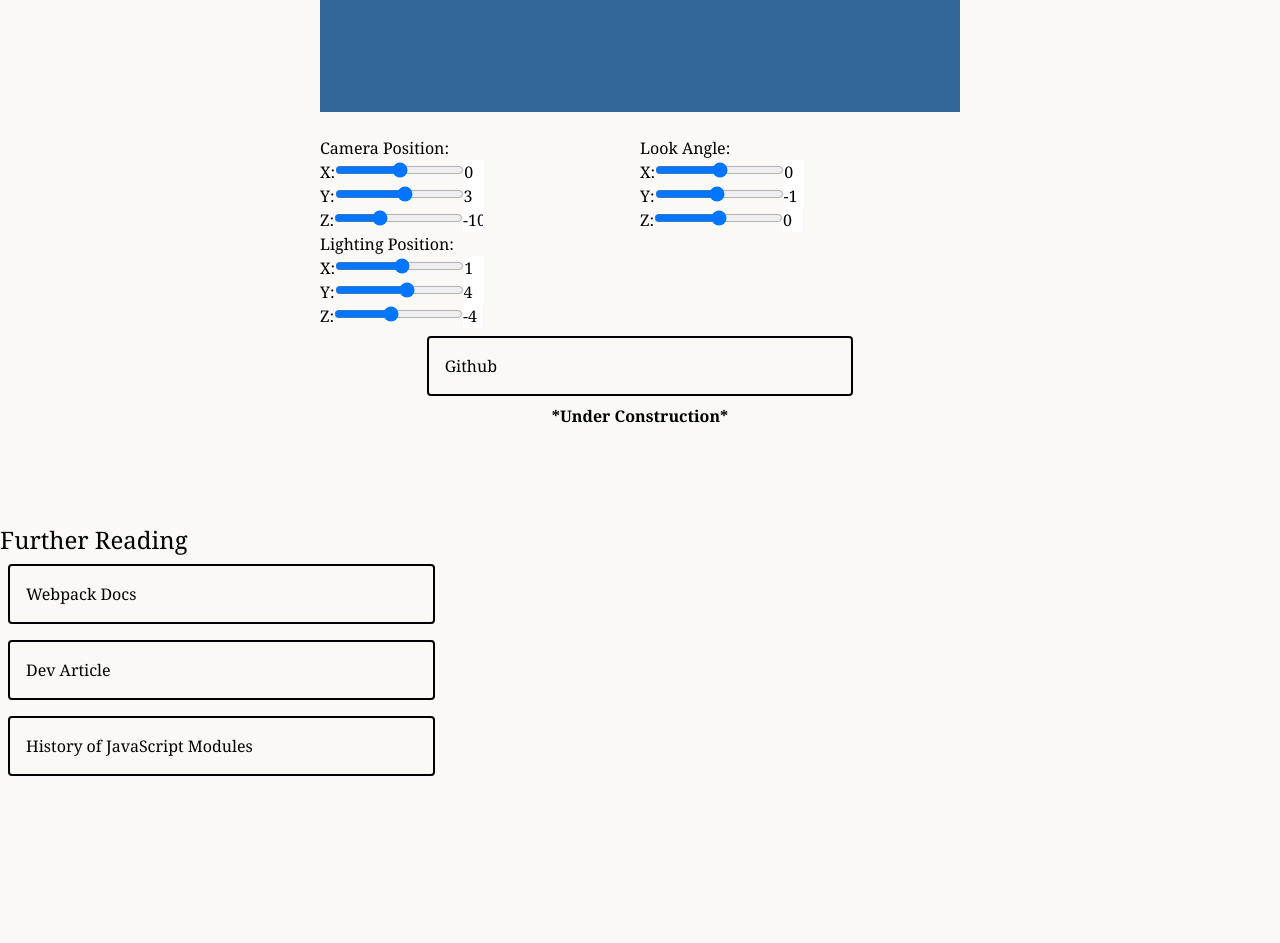
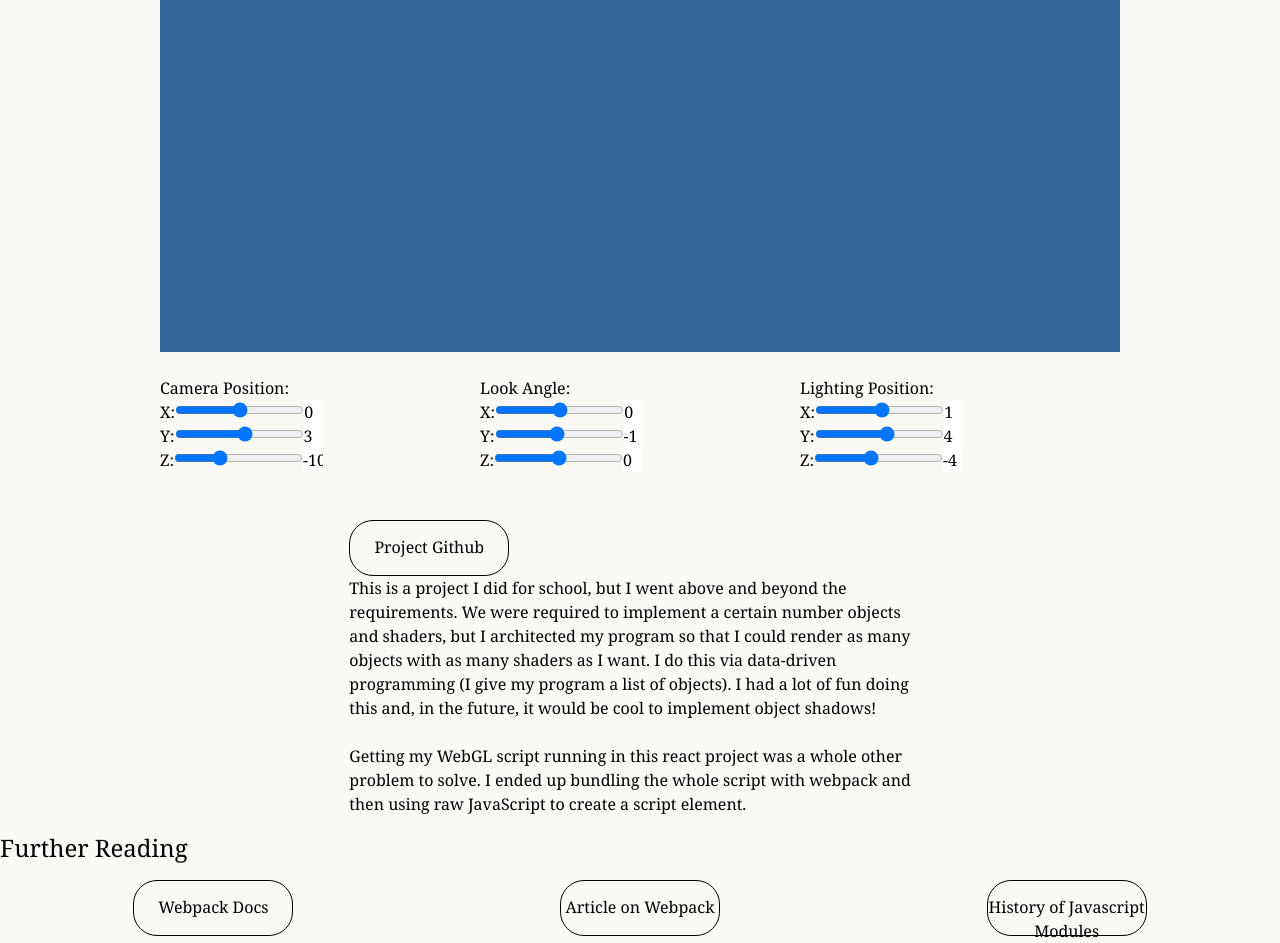
Before and after one commit to jacob-armiger/react-portfolio-site, a Next.js app: page /project/rendering-engine in a window 1280 px wide. Shown: the part 460-1403 px from the top of the page. Before the commit the page ends 1244 px from the top, so only its background shows below. Built offline with nearby package versions, Linux system fonts and the light colour scheme; no server answers.

Commit message:
Update stying and add content

```diff
--- a/src/pages/project/rendering-engine.js
+++ b/src/pages/project/rendering-engine.js
@@ -1,5 +1,6 @@
 import { useEffect, useState } from "react";
 import { useRouter } from "next/router";
+import Button from "@/components/Button";
 
 export default function Project() {
     let router = useRouter();
@@ -31,13 +32,17 @@ export default function Project() {
     return (
         <>
             <h1 className="my-4 text-center font-bold">{project?.name}</h1>
+            <p className="text-center font-bold">
+                *Warning*: this page may not work on your mobile device
+            </p>
+
             {/* CANVAS AND SLIDERS */}
-            <div className="flex flex-col items-center">
-                {loaded ? "Script loaded" : "script not loaded"}
+            <div className="m-auto flex flex-col lg:w-9/12">
+                {/* {loaded ? "Script loaded" : "script not loaded"} */}
                 <canvas id="glCanvas" width="640" height="480"></canvas>
                 <br />
-                <div className="w-1/2">
-                    <div className="float-left w-1/2">
+                <div className="mb-8 sm:flex sm:flex-row">
+                    <div className="float-left w-1/2 ">
                         <p>Camera Position:</p>
                         <div>
                             <label htmlFor="camX">X:</label>
@@ -202,42 +207,46 @@ export default function Project() {
                 </div>
             </div>
             {/* PROJECT LINKS */}
-            <div className="flex flex-row justify-center">
-                <a
-                    className="rich-link"
-                    target="_blank"
-                    href="https://github.com/jacob-armiger/rendering-engine"
-                >
-                    Github
-                </a>
+            <div className="mx-1 my-4 flex max-w-prose flex-col items-center sm:mx-auto sm:items-start">
+                <div className="flex w-min flex-row space-x-4">
+                    <Button
+                        url="https://github.com/jacob-armiger/rendering-engine"
+                        title="Project Github"
+                    />
+                </div>
+                <p>
+                    This is a project I did for school, but I went above and
+                    beyond the requirements. We were required to implement a
+                    certain number objects and shaders, but I architected my
+                    program so that I could render as many objects with as many
+                    shaders as I want. I do this via data-driven programming (I
+                    give my program a list of objects). I had a lot of fun doing
+                    this and, in the future, it would be cool to implement
+                    object shadows!
+                    <br />
+                    <br />
+                    Getting my WebGL script running in this react project was a
+                    whole other problem to solve. I ended up bundling the whole
+                    script with webpack and then using raw JavaScript to create
+                    a script element.
+                </p>
             </div>
 
-            <p className="text-center font-bold">*Under Construction*</p>
-
             {/* FURTHER READING */}
-            <div className="mt-24 flex flex-col">
-                <h1>Further Reading</h1>
-                <a
-                    className="rich-link"
-                    target="_blank"
-                    href="https://webpack.js.org/guides/getting-started/"
-                >
-                    Webpack Docs
-                </a>
-                <a
-                    className="rich-link"
-                    target="_blank"
-                    href="https://dev.to/antonmelnyk/how-to-configure-webpack-from-scratch-for-a-basic-website-46a5#:~:text=As%20you%20may%20know%2C%20configuring,which%20is%20a%20good%20thing."
-                >
-                    Dev Article
-                </a>
-                <a
-                    className="rich-link"
-                    target="_blank"
-                    href="https://medium.com/the-node-js-collection/modern-javascript-explained-for-dinosaurs-f695e9747b70"
-                >
-                    History of JavaScript Modules
-                </a>
+            <h1>Further Reading</h1>
+            <div className="justify-left mt-4 flex flex-row">
+                <Button
+                    url="https://webpack.js.org/guides/getting-started/"
+                    title="Webpack Docs"
+                />
+                <Button
+                    url="https://dev.to/antonmelnyk/how-to-configure-webpack-from-scratch-for-a-basic-website-46a5#:~:text=As%20you%20may%20know%2C%20configuring,which%20is%20a%20good%20thing."
+                    title="Article on Webpack"
+                />
+                <Button
+                    url="https://medium.com/the-node-js-collection/modern-javascript-explained-for-dinosaurs-f695e9747b70"
+                    title="History of Javascript Modules"
+                />
             </div>
         </>
     );
```
